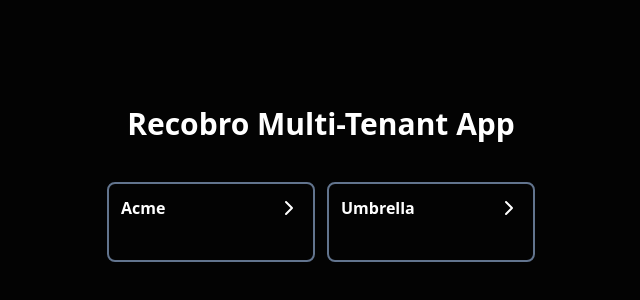
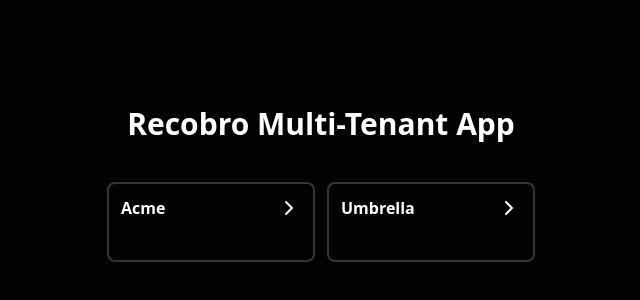
Before and after one commit to nicohermida01/recobro-prueba-multi-tenant, a Next.js app: page / in a window 1280 px wide. Shown: the part 216-516 px from the top of the page, without its empty margins (319-959 px from the left). Built offline with nearby package versions, Linux system fonts and the light colour scheme.

Commit message:
cambio unos estilos

```diff
--- a/components/LinkItem.tsx
+++ b/components/LinkItem.tsx
@@ -12,7 +12,7 @@
 	return (
 		<Link
 			href={href}
-			className={`block border-2 border-slate-500 rounded-lg p-3 hover:scale-105 transition-transform ${containerProps}`}
+			className={`block border-2 border-white/20 rounded-lg p-3 hover:scale-105 hover:border-white/30 transition ${containerProps}`}
 		>
 			<p className='font-bold flex w-full justify-between items-center'>
 				{title} <RightArrowIcon />
--- a/components/TenantHeader.tsx
+++ b/components/TenantHeader.tsx
@@ -6,7 +6,7 @@
 
 export function TenantHeader({ tenant }: Props) {
 	return (
-		<header className='border-b-2 border-slate-500 py-4 px-10 flex justify-between items-center'>
+		<header className='border-b-2 border-white/20 py-4 px-10 flex justify-between items-center'>
 			<BackButton />
 
 			<h2 className='font-bold text-lg'>{tenant}</h2>
```
